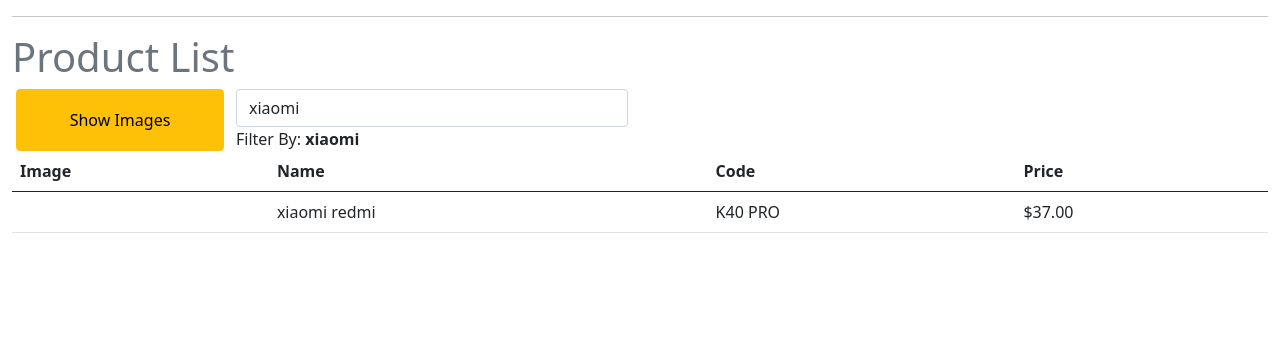
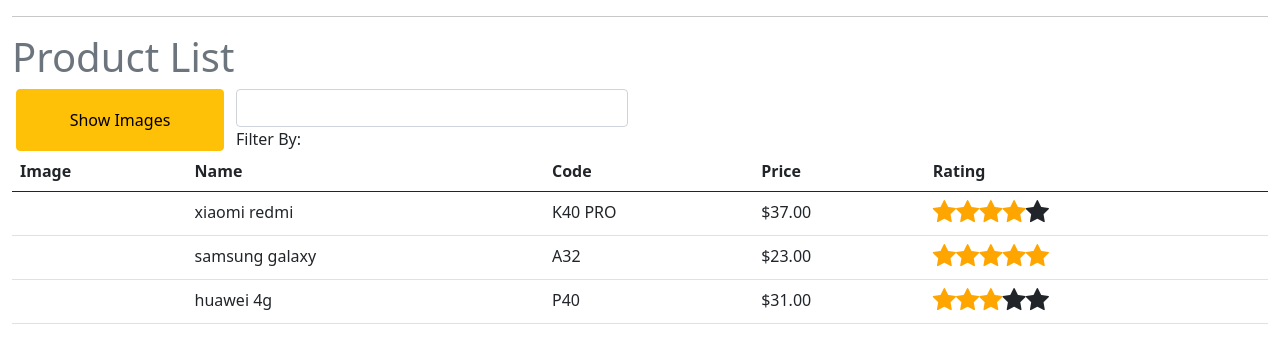
Before and after one commit to tako93/NG, an Angular app in the folder intro-app/: page / in a window 1280 px wide. Shown: the top 350 px of the page. Built offline with nearby package versions, Linux system fonts and the light colour scheme; no server answers.

Commit message:
rating_data

```diff
--- a/intro-app/src/app/products/product-list.component.html
+++ b/intro-app/src/app/products/product-list.component.html
@@ -18,6 +18,7 @@
       <th>Name</th>
       <th>Code</th>
       <th>Price</th>
+      <th>Rating</th>
     </tr>
   </thead>
   <tbody>
@@ -33,6 +34,9 @@
       <td>{{ item.productName | lowercase }}</td>
       <td>{{ item.productCode | uppercase | convertToSpace: "-" }}</td>
       <td>{{ item.price | currency: "USD":"symbol":"1.2-2" }}</td>
+      <td>
+        <app-rating [rating]="item.rating" (onChange)=" onRatingChange($event)"></app-rating>
+      </td>
     </tr>
   </tbody>
 </table>
--- a/intro-app/src/app/products/product-list.component.ts
+++ b/intro-app/src/app/products/product-list.component.ts
@@ -1,5 +1,6 @@
 import { Component, OnDestroy, OnInit } from "@angular/core";
-import { IProduct } from "./product";
+import { IProduct, ITodo } from "./product";
+import { ProductService } from "./product.service";
 
 @Component({
     selector: "app-product-list",
@@ -19,27 +20,35 @@
             imageUrl: "https://fdn2.gsmarena.com/vv/bigpic/xiaomi-redmi-k40-pro.jpg",
             productName: "Xiaomi Redmi",
             productCode: "K40 Pro",
-            price: 36.997
+            price: 36.997,
+            rating: 10
         },
         {
             imageUrl: "https://fdn2.gsmarena.com/vv/bigpic/samsung-galaxy-a32-4g-new.jpg",
             productName: "Samsung Galaxy",
             productCode: "A32",
-            price: 22.998
+            price: 22.998,
+            rating: 7
         },
         {
             imageUrl: "https://fdn2.gsmarena.com/vv/bigpic/huawei-p40-4g.jpg",
             productName: "Huawei 4G",
             productCode: "P40",
-            price: 30.997
+            price: 30.997,
+            rating: 7
         }
     ];
 
-    constructor() {
-        this.filterValue = 'xiaomi';
+    constructor(private _productService: ProductService) {
+        // this.filterValue = 'xiaomi';
     }
 
     ngOnInit(): void {
+        this.productList = this._productService.getProduct();
+        this.filterValue = '';
+        this._productService.getTodos().subscribe((data: ITodo[]) => {
+            console.log(data);
+        })
 
     }
 
@@ -68,4 +77,12 @@
     toggleImages(): void {
         this.showImages = !this.showImages
     }
+
+    onRatingChange(message: number): void{
+        console.log(message);
+    }
+
+
+
+
 }
--- /dev/null
+++ b/intro-app/src/app/products/product.service.ts
@@ -0,0 +1,43 @@
+import { Injectable } from '@angular/core'
+import { IProduct, ITodo } from './product'
+import { HttpClient } from '@angular/common/http'
+import { Observable } from 'rxjs';
+@Injectable({
+    providedIn: 'root'
+})
+export class ProductService {
+    private _baseURL = "https://jsonplaceholder.typicode.com";
+    constructor(private http: HttpClient) { }
+    getProduct(): IProduct[] {
+        return [{
+            imageUrl: "https://fdn2.gsmarena.com/vv/bigpic/xiaomi-redmi-k40-pro.jpg",
+            productName: "Xiaomi Redmi",
+            productCode: "K40 Pro",
+            price: 36.997,
+            rating: 4
+        },
+        {
+            imageUrl: "https://fdn2.gsmarena.com/vv/bigpic/samsung-galaxy-a32-4g-new.jpg",
+            productName: "Samsung Galaxy",
+            productCode: "A32",
+            price: 22.998,
+            rating: 5
+        },
+        {
+            imageUrl: "https://fdn2.gsmarena.com/vv/bigpic/huawei-p40-4g.jpg",
+            productName: "Huawei 4G",
+            productCode: "P40",
+            price: 30.997,
+            rating: 3
+        }
+        ]
+    }
+
+
+
+    getTodos(): Observable<ITodo[]> {
+        return this.http.get<ITodo[]>(`${this._baseURL}/todos?_start=0&_limit=10`)
+    }
+
+
+}
--- /dev/null
+++ b/intro-app/src/app/rating/rating.component.html
@@ -0,0 +1,5 @@
+<span class="fa fa-star " [class.checked]= "rating > 0" (click)="updateRating(1)"></span>
+<span class="fa fa-star" [class.checked]= "rating > 1"  (click)="updateRating(2)"></span>
+<span class="fa fa-star" [class.checked]= "rating > 2"  (click)="updateRating(3)"></span>
+<span class="fa fa-star" [class.checked]= "rating > 3"  (click)="updateRating(4)"></span>
+<span class="fa fa-star" [class.checked]= "rating > 4"  (click)="updateRating(5)"></span>
--- /dev/null
+++ b/intro-app/src/app/rating/rating.component.scss
@@ -0,0 +1,9 @@
+.fa {
+  font-size: 25px;
+  cursor: pointer;
+}
+
+
+.checked {
+  color: orange;
+}
--- /dev/null
+++ b/intro-app/src/app/rating/rating.component.ts
@@ -0,0 +1,26 @@
+import { Component, OnInit, Input, Output, EventEmitter } from '@angular/core';
+// import * as EventEmitter from 'events';
+
+@Component({
+  selector: 'app-rating',
+  templateUrl: './rating.component.html',
+  styleUrls: ['./rating.component.scss']
+})
+export class RatingComponent implements OnInit {
+
+  @Input() rating: number = 0;
+  @Output() onChange: EventEmitter<number> = new EventEmitter<number>();
+  constructor() {
+
+   }
+
+  ngOnInit(): void {
+  }
+
+  updateRating(newValue: number) {
+    console.log("update rating", newValue);
+    this.rating = newValue
+    this.onChange.emit(this.rating)
+  }
+
+}
--- a/intro-app/src/index.html
+++ b/intro-app/src/index.html
@@ -12,6 +12,7 @@
     <base href="/" />
     <meta name="viewport" content="width=device-width, initial-scale=1" />
     <link rel="icon" type="image/x-icon" href="favicon.ico" />
+    <link rel="stylesheet" href="https://cdnjs.cloudflare.com/ajax/libs/font-awesome/4.7.0/css/font-awesome.min.css">
   </head>
   <body>
    <div class="container-fluid">
```
Also changed, not shown: intro-app/src/app/app.module.ts (+8 -4 lines), intro-app/src/app/products/product.ts (+9 -0 lines), 1 other file (tests, documents, lock files or other folders).
